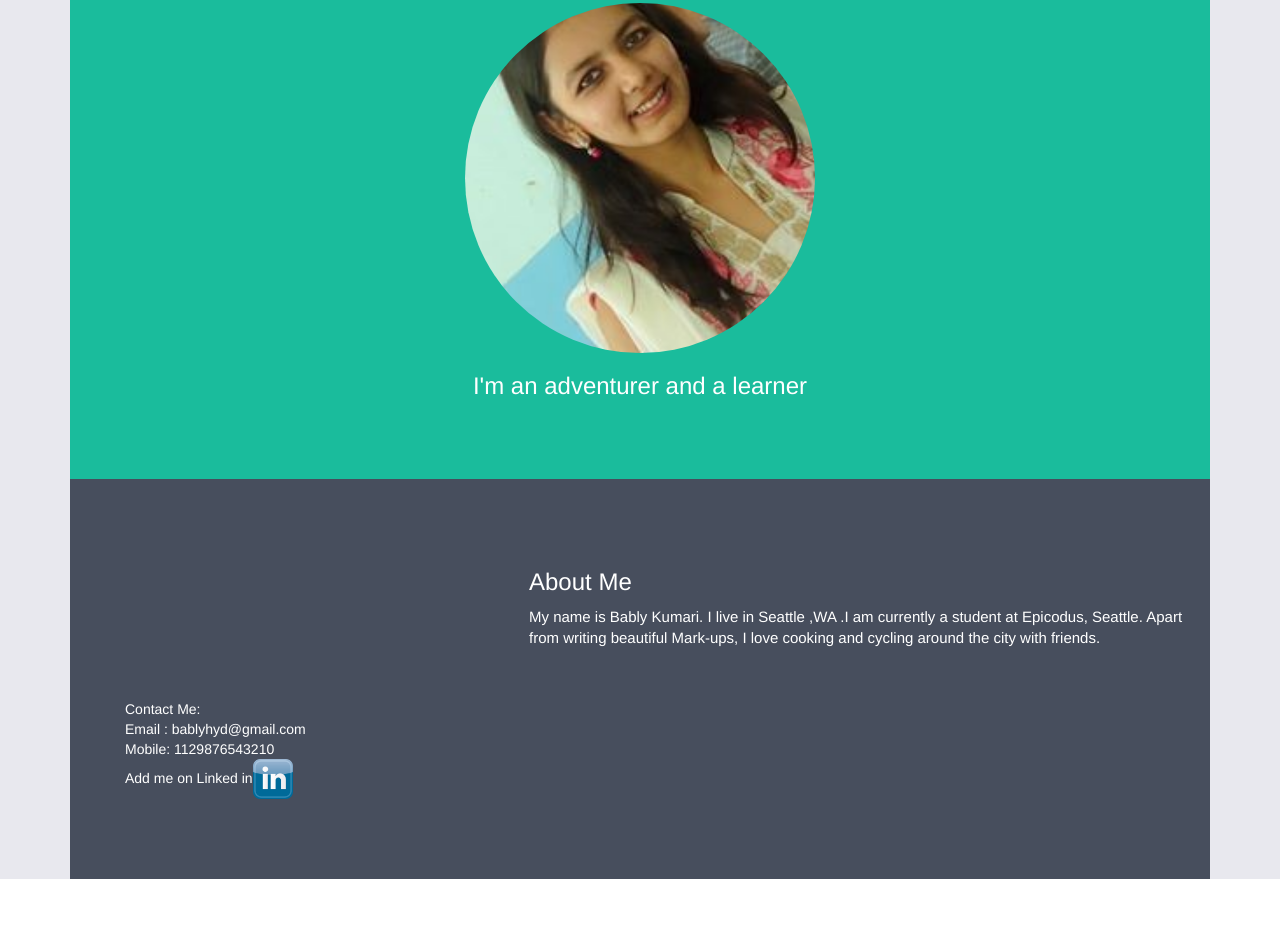
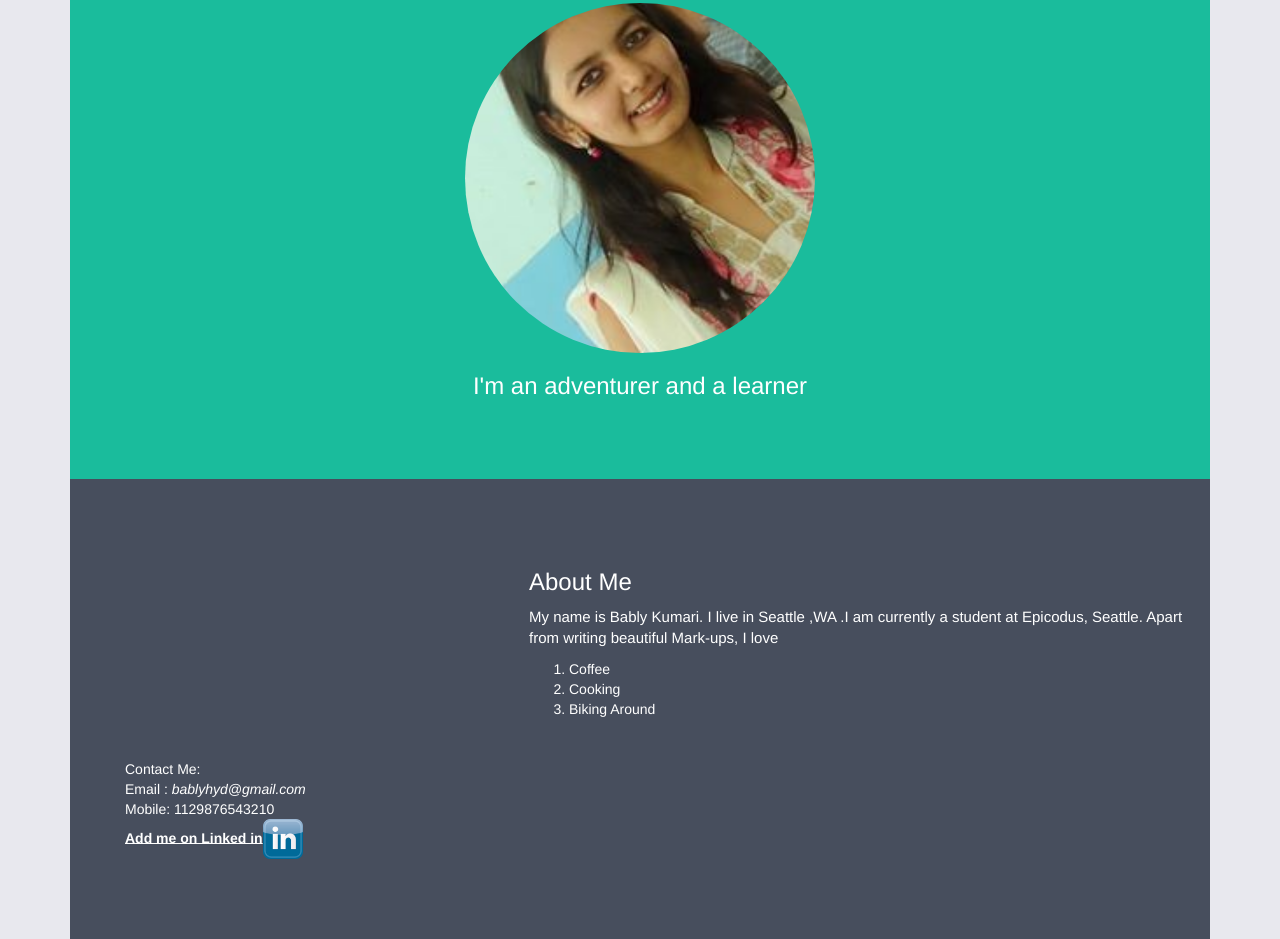
Before and after one commit to bablyseattle/my-portfolio, a plain HTML site: page index.html in a window 1280 px wide. Shown: the part 1600-2539 px from the top of the page. Before the commit the page ends 2479 px from the top, so only its background shows below. Drawn offline with Linux system fonts and the light colour scheme.

Commit message:
Add style to page

```diff
--- a/css/style.css
+++ b/css/style.css
@@ -10,7 +10,6 @@
     border: 2px solid #1abc9c;
     box-shadow: 0 8px 16px 0 rgba(0,0,0,0.2), 0 6px 20px 0 rgba(0,0,0,0.19);
   }
-
 img{
     height: 500px;
   }
@@ -36,8 +35,8 @@ img{
 }
 ul{
     list-style: none;
-    text-align: left;
-    margin-top: 50px;
+    float: left;
+    margin-top: 30px;
 }
 .bg{
     background-color: #E8E8EE;
--- a/index.html
+++ b/index.html
@@ -93,13 +93,18 @@
       <div class="container-fluid bg-2">
         <div class="me">
           <h3>About Me</h3>
-        <p style="font-size:15px;">My name is Bably Kumari. I live in Seattle ,WA .I am currently a student at Epicodus, Seattle. Apart from writing beautiful Mark-ups, I love cooking and cycling around the city with friends.</p>
+          <p style="font-size:15px;">My name is Bably Kumari. I live in Seattle ,WA .I am currently a student at Epicodus, Seattle. Apart from writing beautiful Mark-ups, I love</p>
+          <ol>
+            <li>Coffee</li>
+            <li>Cooking</li>
+            <li>Biking Around</li>
+          </ol>
         </div>
           <ul>
             <li>Contact Me:</li>
-        <li>Email : bablyhyd@gmail.com</li>
+            <li>Email : <em>bablyhyd@gmail.com</em></li>
             <li>Mobile: 1129876543210</li>
-        <li>Add me on Linked in<a href="https://www.linkedin.com/"><img class ="social" src="img/linkden.jpg"</a></li>
+            <li><strong><u>Add me on Linked in</strong><a href="https://www.linkedin.com/"><img class ="social" src="img/linkden.jpg"</a></li>
           </ul>
       </div>
     </div>
```
Lines whose indentation alone changed are shown as unchanged.
